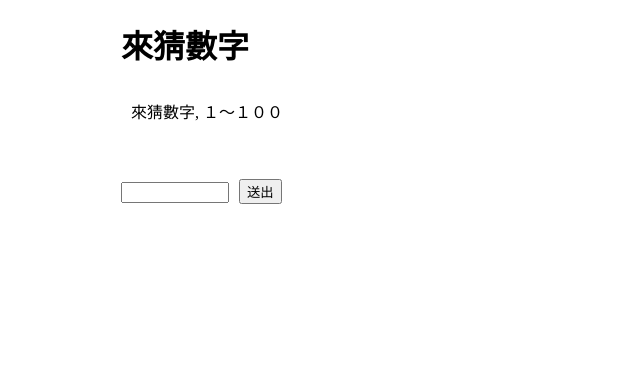
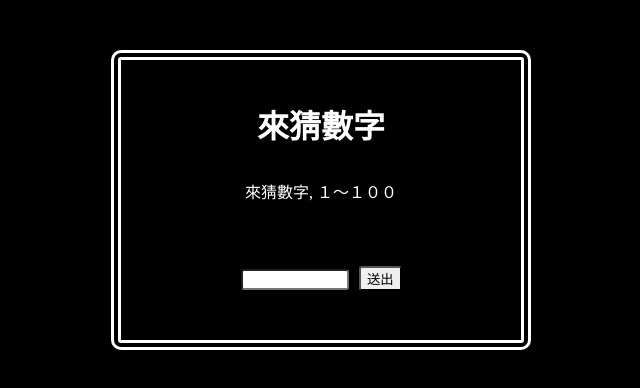
Before and after one commit to illustra9527/illustra9527.github.io, a plain HTML site: page exercise/20191102 Guess Number Game.html in a window 1280 px wide. Shown: the whole page, without its empty margins (319-959 px from the left). Drawn offline with Linux system fonts and the light colour scheme.

Commit message:
猜數字優化v2
優化介面及監聽enter並於輸入後清空值

```diff
--- a/exercise/20191102 Guess Number Game.html
+++ b/exercise/20191102 Guess Number Game.html
@@ -6,30 +6,44 @@
     <meta http-equiv="X-UA-Compatible" content="ie=edge">
     <title>猜數字 Guess number</title>
     <style>
+
+        /* 優化v2: 顯示介面 */
     body{
-        margin: 0
+        margin: 0;
+        background-color:black;
     }
 
     #card{
         width: 400px;
         margin: 0 auto;
+        padding-top:20px;
+        border: 10px double white;
+        border-radius: 10px;
+        margin-top:50px
     }
-
+    .title{
+        text-align: center;
+        color:white;
+    }
     .content{
         padding: 10px;
         margin: 10px 0;
         height: 60px;
+        text-align: center;
+        color:white;
     }
 
     #input{
         width: 100px;
-        margin-right:10px;
+        margin: 10px 10px 50px 120px;
+        border-radius: 3px;
     }
     #guessBtn{
         margin-right:10px;
         opacity: 1;
         pointer-events: all;
         transition: 0.5s opacity;
+        border-radius: 3px;
     }
     #guessBtn.remove{
         opacity: 0;
@@ -41,6 +55,7 @@
         opacity: 0;
         pointer-events: none;
         transition: 0.5s opacity;
+        border-radius: 3px;
     }
 
     #restartBtn.active{
@@ -54,10 +69,9 @@
 <body>
 
     <div id="card">
-        <h1>來猜數字</h1>
+        <h1 class="title">來猜數字</h1>
         <div class="content">來猜數字, １～１００</div>
         <input type="number" id="input"><button id="guessBtn">送出</button><button id="restartBtn">重新開始</button>
-
     </div>
 
     <script>
@@ -93,6 +107,15 @@
         }
     }
 
+    // 優化 v2: 新增 事件監聽器 可用 Enter 輸入答案，且輸入後清空input可繼續輸入
+
+    window.addEventListener('keydown', function(e){
+        if (e.keyCode === 13 ){
+            guessBtn.onclick()
+            document.querySelector('#input').value = ''
+        }
+
+    });
 
     restartBtn.onclick = function(){
         // (1) new answer (2) reset defaults (3) remove restart btn (4)add guess btn
```
Also changed, not shown: exercise/img/aurora.jpg (added), 4 other files.
